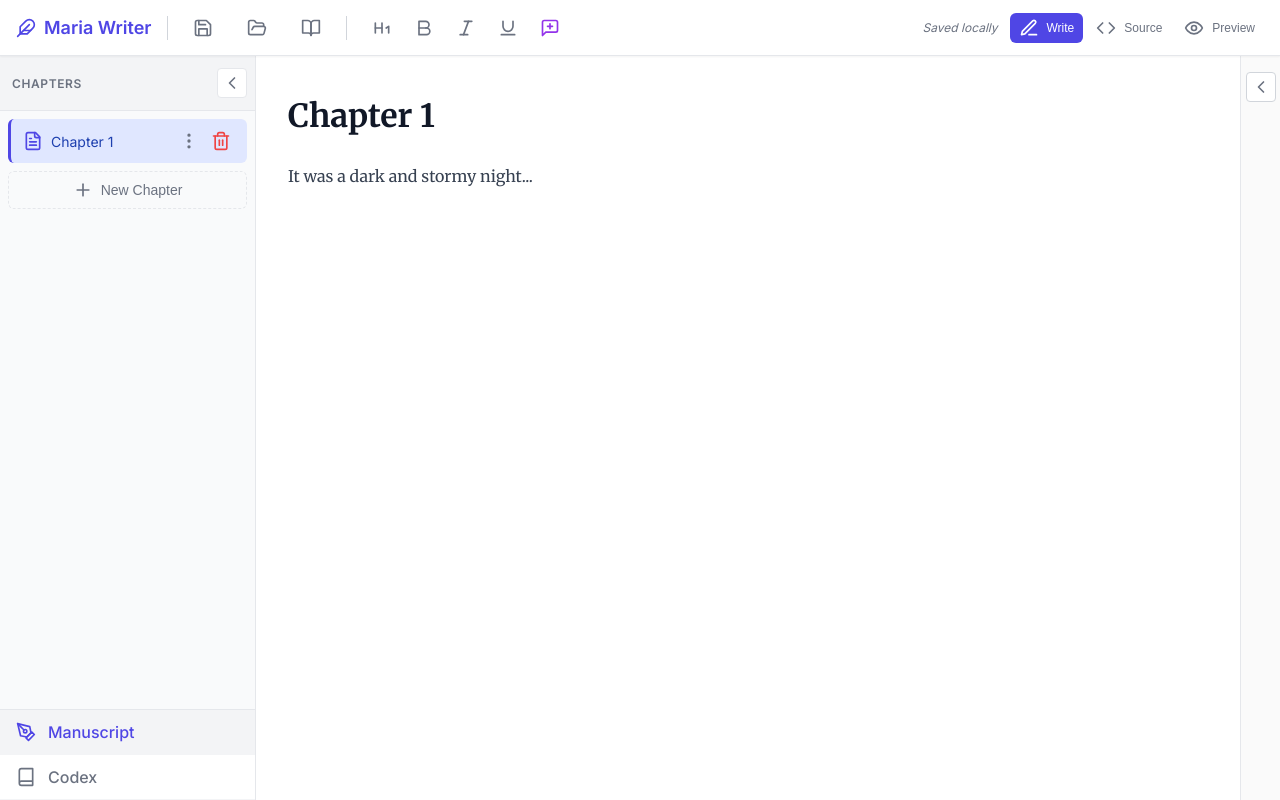
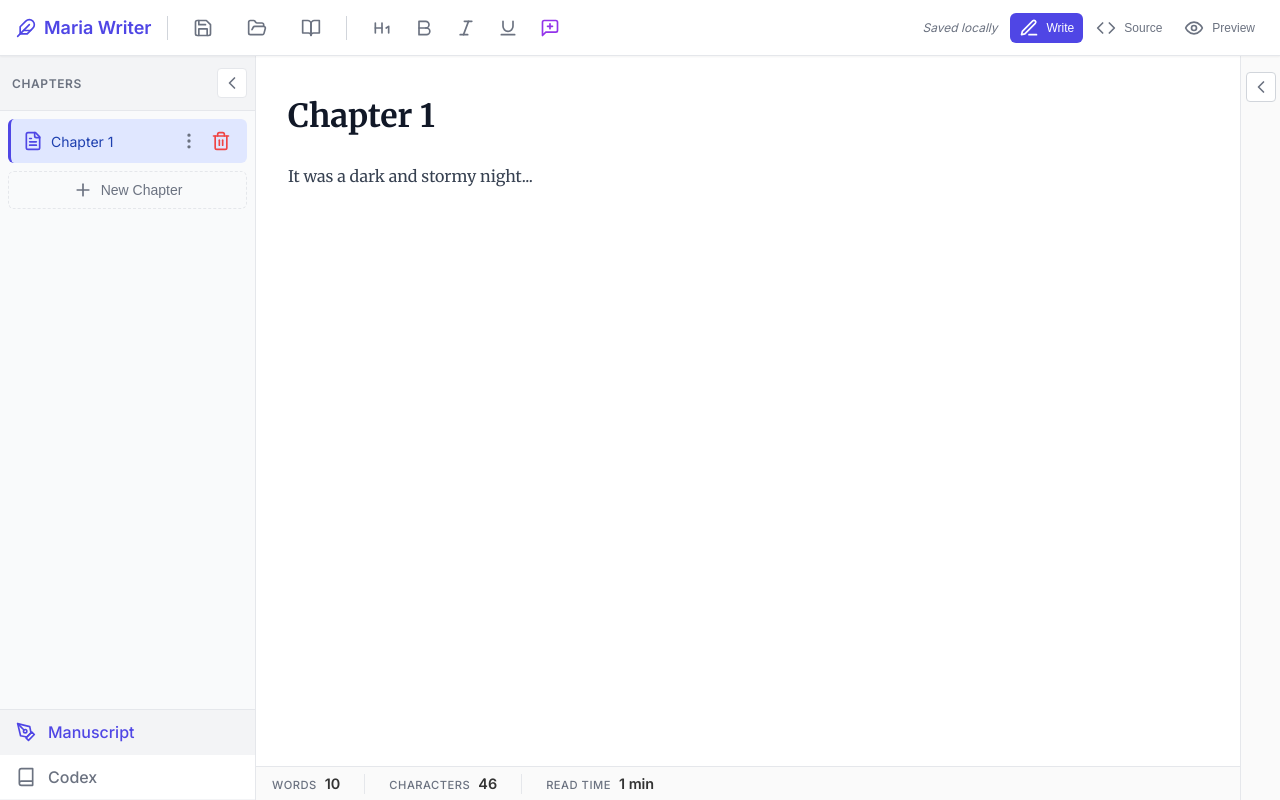
Before and after one commit to trekimann/Maria_writer_Gemini, a React (Vite) app in the folder maria-writer-react/: page / in a window 1280 px wide. Built offline with nearby package versions, Linux system fonts and the light colour scheme.

Commit message:
Statistics

```diff
--- /dev/null
+++ b/maria-writer-react/src/components/atoms/Statistics.module.scss
@@ -0,0 +1,39 @@
+.statisticsContainer {
+  display: flex;
+  align-items: center;
+  justify-content: flex-start;
+  gap: 1.5rem;
+  padding: 0.4rem 1rem;
+  border-top: 1px solid var(--color-border, #e0e0e0);
+  background-color: var(--color-background-secondary, #fafafa);
+  font-size: 0.8rem;
+  color: var(--color-text-secondary, #666);
+  width: 100%;
+  flex-shrink: 0;
+}
+
+.statItem {
+  display: flex;
+  align-items: baseline;
+  gap: 0.5rem;
+}
+
+.statLabel {
+  font-size: 0.7rem;
+  font-weight: 500;
+  text-transform: uppercase;
+  letter-spacing: 0.5px;
+  color: var(--color-text-muted, #999);
+}
+
+.statValue {
+  font-size: 0.9rem;
+  font-weight: 600;
+  color: var(--color-text-primary, #333);
+}
+
+.divider {
+  width: 1px;
+  height: 1.25rem;
+  background-color: var(--color-border, #eeeeee);
+}
--- /dev/null
+++ b/maria-writer-react/src/components/atoms/Statistics.tsx
@@ -0,0 +1,33 @@
+import React from 'react';
+import styles from './Statistics.module.scss';
+
+interface StatisticsProps {
+  wordCount: number;
+  characterCount: number;
+  readingTime: string;
+}
+
+export const Statistics: React.FC<StatisticsProps> = ({
+  wordCount,
+  characterCount,
+  readingTime
+}) => {
+  return (
+    <div className={styles.statisticsContainer}>
+      <div className={styles.statItem}>
+        <span className={styles.statLabel}>Words</span>
+        <span className={styles.statValue}>{wordCount.toLocaleString()}</span>
+      </div>
+      <div className={styles.divider}></div>
+      <div className={styles.statItem}>
+        <span className={styles.statLabel}>Characters</span>
+        <span className={styles.statValue}>{characterCount.toLocaleString()}</span>
+      </div>
+      <div className={styles.divider}></div>
+      <div className={styles.statItem}>
+        <span className={styles.statLabel}>Read Time</span>
+        <span className={styles.statValue}>{readingTime}</span>
+      </div>
+    </div>
+  );
+};
--- a/maria-writer-react/src/components/organisms/Editor.module.scss
+++ b/maria-writer-react/src/components/organisms/Editor.module.scss
@@ -5,12 +5,24 @@
   overflow: hidden;
   background-color: white;
   display: flex;
+  flex-direction: row;
+}
+
+.editorMainColumn {
+  flex: 1;
+  display: flex;
+  flex-direction: column;
+  position: relative;
+  height: 100%;
+  overflow: hidden;
+  min-width: 0; /* Important for flex child to shrink properly */
 }
 
 .editorContent {
   flex: 1;
   position: relative;
-  height: 100%;
+  min-height: 0;
+  width: 100%;
   overflow: hidden;
 }
 
--- a/maria-writer-react/src/components/organisms/Editor.tsx
+++ b/maria-writer-react/src/components/organisms/Editor.tsx
@@ -12,6 +12,13 @@ import {
   markdownToHtml,
   extractTitleFromMarkdown
 } from '../../utils/editorMarkdown';
+import { Statistics } from '../atoms/Statistics';
+import {
+  extractCleanText,
+  calculateWordCount,
+  calculateCharacterCount,
+  formatReadingTime
+} from '../../utils/statistics';
 import {
   createCommentMarkup,
   removeCommentMarkup,
@@ -52,6 +59,11 @@ export const Editor: React.FC = () => {
   const [selectedText, setSelectedText] = useState('');
   const [isCommentPaneOpen, setIsCommentPaneOpen] = useState(false);
   const [pendingCommentId, setPendingCommentId] = useState<string | null>(null);
+
+  // Statistics state
+  const [wordCount, setWordCount] = useState(0);
+  const [characterCount, setCharacterCount] = useState(0);
+  const [readingTime, setReadingTime] = useState('Less than 1 min');
 
   // Character tagging state
   const [mentionQuery, setMentionQuery] = useState<string | null>(null);
@@ -97,6 +109,18 @@ export const Editor: React.FC = () => {
       }
     }
   }, [state.viewMode, activeChapter?.id]);
+
+  // Update statistics whenever content changes
+  useEffect(() => {
+    const cleanText = extractCleanText(content);
+    const newWordCount = calculateWordCount(cleanText);
+    const newCharacterCount = calculateCharacterCount(cleanText);
+    const newReadingTime = formatReadingTime(newWordCount);
+
+    setWordCount(newWordCount);
+    setCharacterCount(newCharacterCount);
+    setReadingTime(newReadingTime);
+  }, [content]);
 
   // Debounced automation: Sync first line H1 and mentioned characters to chapter metadata
   useEffect(() => {
@@ -634,6 +658,7 @@ export const Editor: React.FC = () => {
 
   return (
     <div className={styles.editorContainer}>
+      <div className={styles.editorMainColumn}>
         <div className={styles.editorContent}>
           {state.viewMode === 'source' ? (
             <textarea
@@ -662,6 +687,13 @@ export const Editor: React.FC = () => {
               dangerouslySetInnerHTML={{ __html: getMarkdownHtml() }}
             />
           )}
+        </div>
+
+        <Statistics
+          wordCount={wordCount}
+          characterCount={characterCount}
+          readingTime={readingTime}
+        />
       </div>
 
       {mentionQuery !== null && mentionPosition && (
--- /dev/null
+++ b/maria-writer-react/src/utils/statistics.ts
@@ -0,0 +1,68 @@
+/**
+ * Extract clean text from content, removing comment and mention markup
+ */
+export function extractCleanText(content: string): string {
+  let cleanText = content;
+
+  // Remove comment markup: <u data-comment-id="...">text</u>
+  cleanText = cleanText.replace(/<u[^>]*data-comment-id="[^"]*"[^>]*>(.*?)<\/u>/g, '$1');
+
+  // Remove character mention markup: <span data-character-id="...">name</span>
+  cleanText = cleanText.replace(/<span[^>]*data-character-id="[^"]*"[^>]*>(.*?)<\/span>/g, '$1');
+
+  // Remove any remaining HTML tags
+  cleanText = cleanText.replace(/<[^>]*>/g, '');
+
+  // Decode HTML entities
+  const textarea = document.createElement('textarea');
+  textarea.innerHTML = cleanText;
+  cleanText = textarea.value;
+
+  return cleanText;
+}
+
+/**
+ * Calculate word count from clean text
+ */
+export function calculateWordCount(text: string): number {
+  const cleanText = text.trim();
+  if (!cleanText) return 0;
+  return cleanText.split(/\s+/).length;
+}
+
+/**
+ * Calculate character count from clean text
+ */
+export function calculateCharacterCount(text: string): number {
+  return text.length;
+}
+
+/**
+ * Calculate reading time in minutes (range from 150-300 wpm)
+ * Returns [minTime, maxTime] in minutes
+ */
+export function calculateReadingTime(wordCount: number): [number, number] {
+  const minTime = Math.ceil(wordCount / 300); // 300 wpm = fastest
+  const maxTime = Math.ceil(wordCount / 150); // 150 wpm = slowest
+  return [minTime, maxTime];
+}
+
+/**
+ * Format reading time for display
+ */
+export function formatReadingTime(wordCount: number): string {
+  if (wordCount === 0) return '0 min';
+
+  const [minTime, maxTime] = calculateReadingTime(wordCount);
+
+  if (minTime === maxTime && minTime === 1) {
+    if (wordCount < 10) return '< 1 min';
+    return '1 min';
+  }
+
+  if (minTime === maxTime) {
+    return `${minTime} min`;
+  }
+
+  return `${minTime}-${maxTime} min`;
+}
```
Lines whose indentation alone changed are shown as unchanged.
